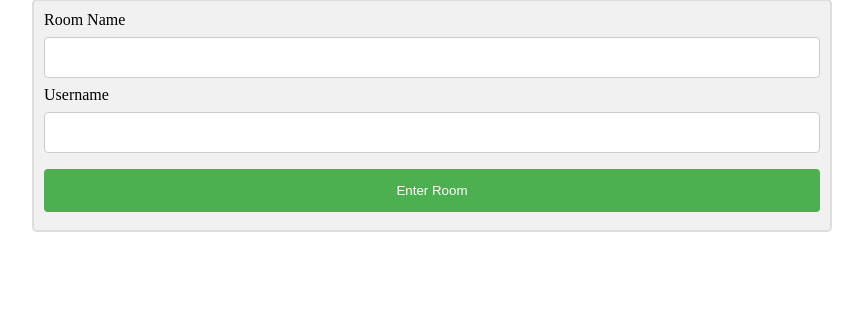
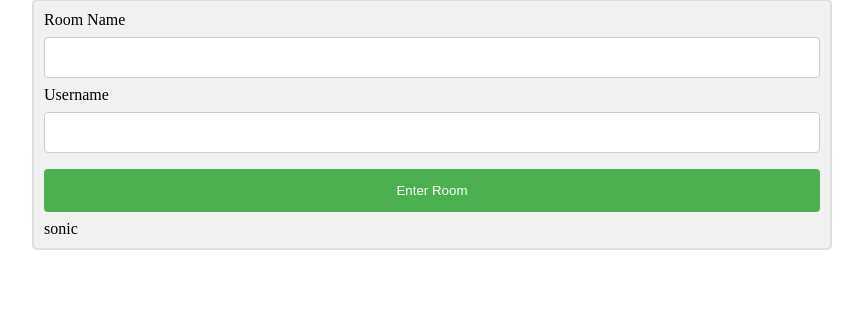
Before and after one commit to VanMich/test, a Django app: template templates/home.html in a window 1280 px wide. Shown: the part 118-447 px from the top of the page, without its empty margins (208-1071 px from the left). Run offline with Django 3.2, Linux system fonts and the light colour scheme; the template is opened without the code that fills it, so the values that code supplies are empty.

Commit message:
ma premiere modification

```diff
--- a/templates/home.html
+++ b/templates/home.html
@@ -102,6 +102,8 @@ body {
         <input type="text" name="username" id="username" width="100px" />
         <input type="submit" value="Enter Room">
     </form>
+    sonic
+
 </div>
 
 
```
Also changed, not shown: chat/apps.py (line endings or trailing spaces).
